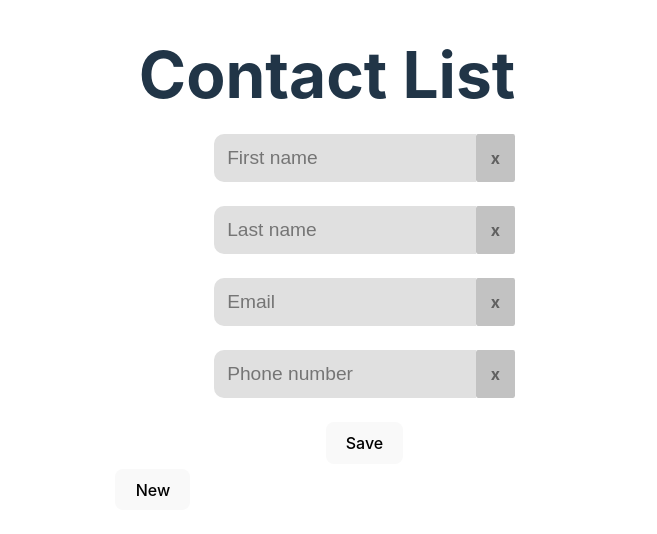
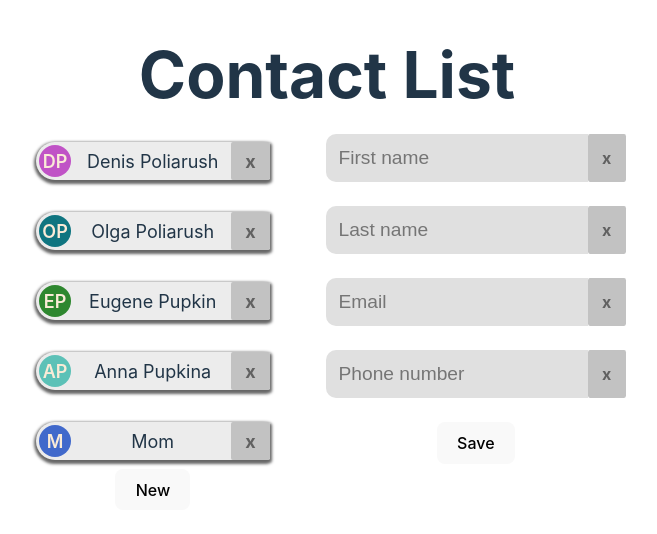
Before and after one commit to Crumpu/contactList, a React (Vite) app: page / in a window 1280 px wide. Shown: the top 534 px of the page, without its empty margins (313-970 px from the left). Built offline with nearby package versions, Linux system fonts and the light colour scheme; data requests are answered from the project's data file.

Commit message:
ContactList with axios & json-server

```diff
--- /dev/null
+++ b/db.json
@@ -0,0 +1,64 @@
+{
+  "contacts": [
+    {
+      "id": 1714057905456,
+      "fName": "Denis",
+      "lName": "Poliarush",
+      "email": "denis@gmail.com",
+      "telNumber": "+380660000000",
+      "color": {
+        "backgroundColor": "rgb(192, 83, 198)"
+      }
+    },
+    {
+      "id": 1714058790711,
+      "fName": "Olga",
+      "lName": "Poliarush",
+      "email": "olga@gmail.com",
+      "telNumber": "+380660000001",
+      "color": {
+        "backgroundColor": "rgb(15, 117, 128)"
+      }
+    },
+    {
+      "id": 1714058809650,
+      "fName": "Eugene",
+      "lName": "Pupkin",
+      "email": "pupkin@gmail.com",
+      "telNumber": "+380660000002",
+      "color": {
+        "backgroundColor": "rgb(46, 135, 47)"
+      }
+    },
+    {
+      "id": 1714058826588,
+      "fName": "Anna",
+      "lName": "Pupkina",
+      "email": "pupkina@gmail.com",
+      "telNumber": "+380660000003",
+      "color": {
+        "backgroundColor": "rgb(92, 193, 183)"
+      }
+    },
+    {
+      "id": 1714058877787,
+      "fName": "Mom",
+      "lName": "",
+      "email": "polarus@gmail.com",
+      "telNumber": "+380660000004",
+      "color": {
+        "backgroundColor": "rgb(65, 105, 203)"
+      }
+    },
+    {
+      "id": 1714058904700,
+      "fName": "Dad",
+      "lName": "",
+      "email": "polarus@gmail.com",
+      "telNumber": "+380660000005",
+      "color": {
+        "backgroundColor": "rgb(191, 110, 35)"
+      }
+    }
+  ]
+}
--- a/package.json
+++ b/package.json
@@ -10,6 +10,7 @@
     "preview": "vite preview"
   },
   "dependencies": {
+    "axios": "^1.6.8",
     "nanoid": "^5.0.7",
     "prop-types": "^15.8.1",
     "react": "^18.2.0",
--- a/src/App.jsx
+++ b/src/App.jsx
@@ -2,6 +2,7 @@ import { useEffect, useState } from 'react';
 import { nanoid } from 'nanoid';
 import ContactForm from './components/ContactForm/ContactForm';
 import ContactList from './components/ContactList/ContactList';
+import api from './api/contact-service';
 import './App.css';
 
 function App() {
@@ -23,16 +24,15 @@ function App() {
 
   // ================get from storage================================
 
-  useEffect(getFromStorage, []);
-
-  function getFromStorage() {
-    const contacts = JSON.parse(localStorage.getItem('contacts'));
-    if (!contacts) {
+  useEffect(() => {
+    api.get('/').then(({ data }) => {
+      if (!data) {
         setContacts([]);
       } else {
-      setContacts(contacts);
+        setContacts(data);
       }
-  }
+    });
+  }, []);
 
   // ==============function addNewContact========================
 
@@ -57,28 +57,32 @@ function App() {
   // ============function updateContact=========================
 
   function updateContact(contact) {
-    const updateContacts = contacts.map((item) =>
-      item.id === contact.id ? contact : item
+    api.put(`/${contact.id}`, contact).then(({ data }) => {
+      setContacts(
+        contacts.map((item) => {
+          return contact.id === item.id ? contact : item;
+        })
       );
-    saveToLocalStorage(updateContacts);
-    setContacts(updateContacts);
-    setCurrentContacts(contact);
+      setCurrentContacts(data);
+    });
   }
 
   // ============function createContact=======================
 
   const createContact = (contact) => {
-    contact.id = nanoid();
+    contact.id = Date.now();
     contact.color = bgColor(contact);
-    const newContact = [...contacts, contact];
-    saveToLocalStorage(newContact);
+    api.post('/', contact).then(({ data }) => {
+    const newContact = [...contacts, data]
       setContacts(newContact);
       setCurrentContacts(createEmptyContact());
+    });
   };
 
   // ============function deleteContact=======================
 
   const deleteContact = (id) => {
+    api.delete(`/${id}`)
     const newContact = contacts.filter((contact) => contact.id !== id);
     saveToLocalStorage(newContact);
     setContacts(newContact);
@@ -113,7 +117,6 @@ function App() {
       </div>
       <div className="appDiv">
         <ContactList
-          key={currentContact.id}
           contacts={contacts}
           addNewContact={addNewContact}
           onDelete={deleteContact}
--- /dev/null
+++ b/src/api/contact-service.js
@@ -0,0 +1,6 @@
+import axios from "axios";
+
+export default axios.create({
+    baseURL: 'http://localhost:5000/contacts/',
+    headers: {'Content-Type': 'application/json'},
+});
--- a/src/components/ContactForm/ContactForm.jsx
+++ b/src/components/ContactForm/ContactForm.jsx
@@ -1,4 +1,4 @@
-import PropTypes, { object } from 'prop-types'
+import PropTypes from 'prop-types'
 import { useEffect, useState } from 'react';
 import './ContactForm.css';
 
--- a/vite.config.js
+++ b/vite.config.js
@@ -5,7 +5,6 @@ import react from '@vitejs/plugin-react'
 export default defineConfig({
   plugins: [react()],
   server: {
-    host: '192.168.0.105',
     port: '3000',
   }
 })
```
Also changed, not shown: 1 other file (tests, documents, lock files or other folders). Lines whose indentation alone changed are shown as unchanged.
